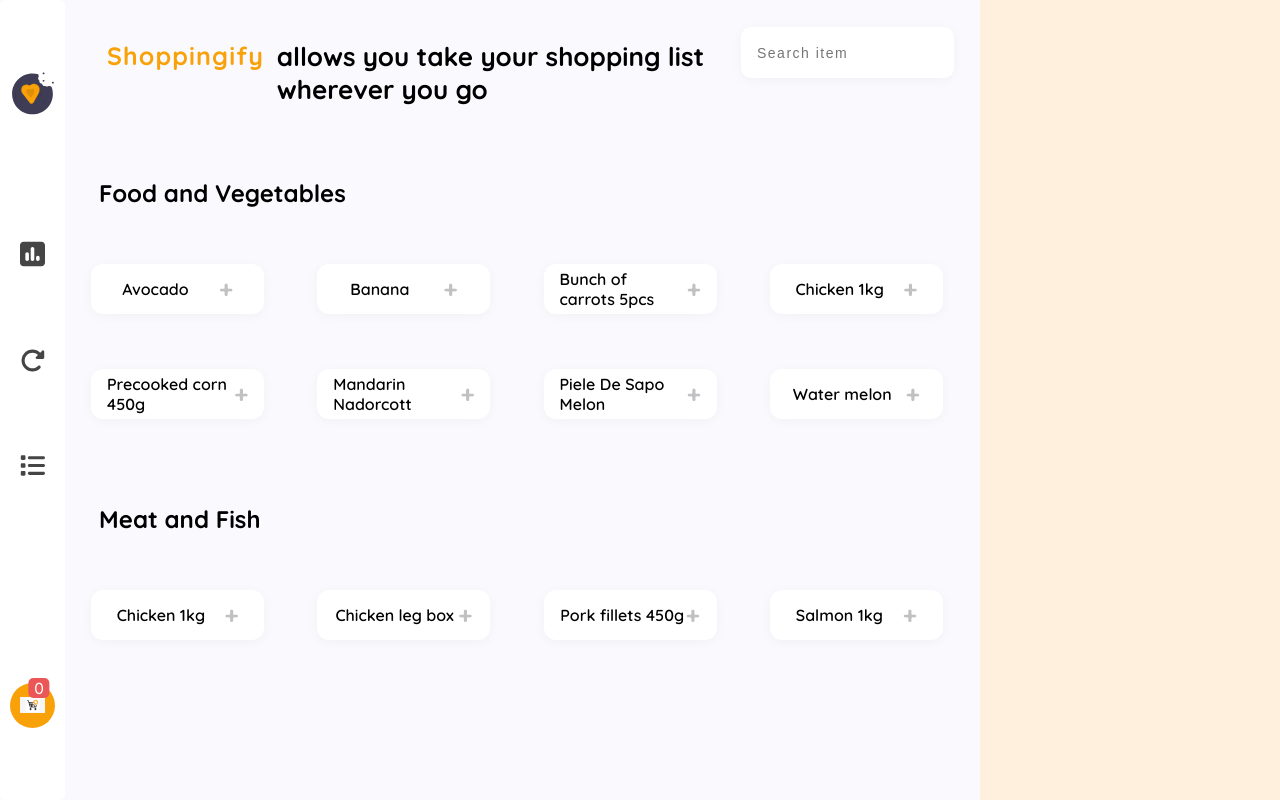
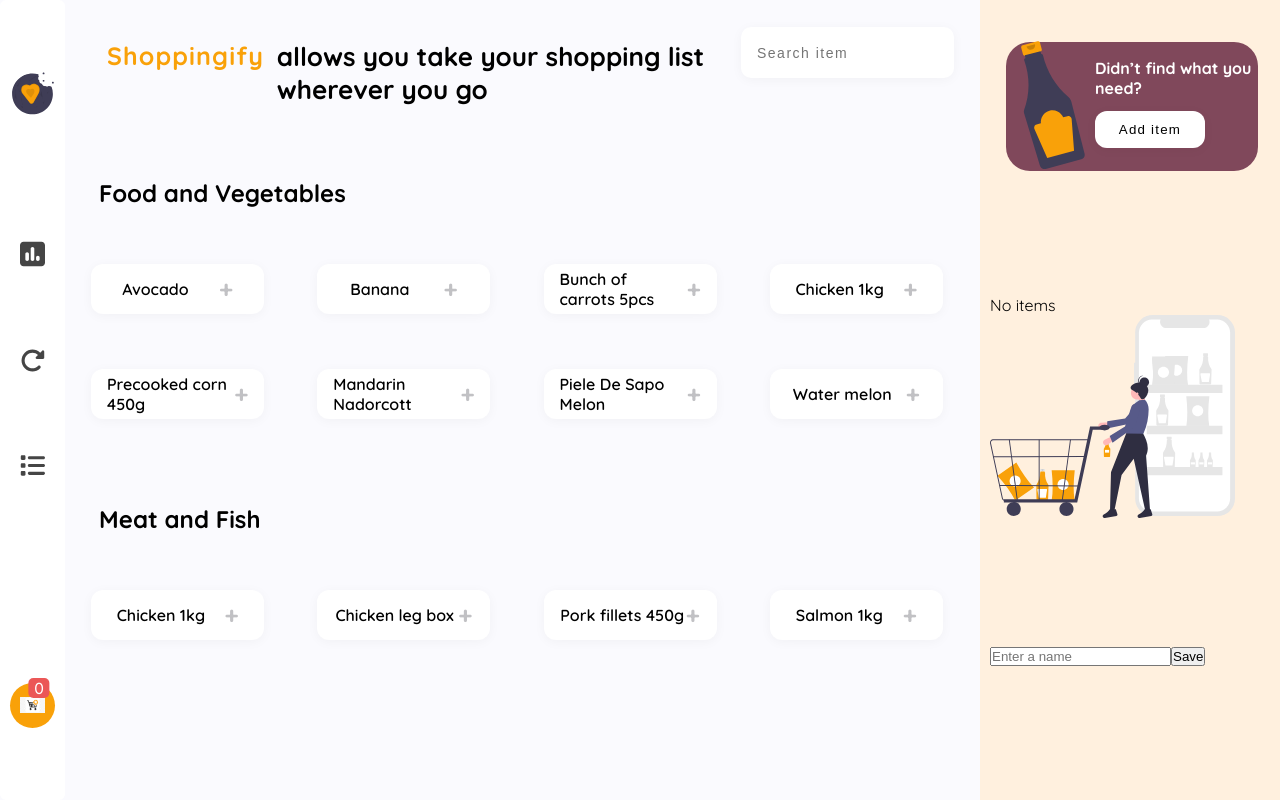
Before and after one commit to EjiroOsiephri/Shoppingfy-app, a React (Vite) app in the folder shoppingify-master/vite-project/: page / in a window 1280 px wide. Built offline with nearby package versions, Linux system fonts and the light colour scheme.

Commit message:
Styling the cart section

```diff
--- a/shoppingify-master/vite-project/src/Components/ItemsContainer.jsx
+++ b/shoppingify-master/vite-project/src/Components/ItemsContainer.jsx
@@ -1,10 +1,28 @@
 import React from "react";
 import Classes from "../Sass/ItemsContainer.module.scss";
+import Source from "../assets/source.svg";
+import EmptyCart from "../assets/shop.svg";
 
 const ItemsContainer = () => {
   return (
     <>
-      <div className={Classes["items-container"]}></div>
+      <aside className={Classes["items-container"]}>
+        <section className={Classes["AddItemToCartContainer"]}>
+          <img src={Source} alt="img-source" />
+          <div>
+            <p>Didn’t find what you need?</p>
+            <button>Add item</button>
+          </div>
+        </section>
+        <div className={Classes["showItemsInCart"]}>
+          <p>No items</p>
+          <img src={EmptyCart} alt="" />
+        </div>
+        <div className={Classes["enterFoodItem"]}>
+          <input type="text" placeholder="Enter a name" />
+          <button>Save</button>
+        </div>
+      </aside>
     </>
   );
 };
--- a/shoppingify-master/vite-project/src/Sass/ItemsContainer.module.scss
+++ b/shoppingify-master/vite-project/src/Sass/ItemsContainer.module.scss
@@ -1,10 +1,42 @@
 .items-container {
+  display: grid;
   height: 100vh;
   width: 389px;
   background-color: rgba(255, 240, 222, 1);
   flex: 0 0 300px;
   padding: 10px;
 }
+
+.AddItemToCartContainer {
+  display: flex;
+  margin: 2rem 0 0 1rem;
+  gap: 0.5em;
+  border-radius: 24px;
+  width: 90%;
+  height: 128.91px;
+  background: rgba(128, 72, 91, 1);
+}
+.AddItemToCartContainer > img {
+  align-self: flex-end;
+}
+.AddItemToCartContainer > div > p {
+  color: white;
+  font-size: 1rem;
+  margin-top: 1em;
+  font-weight: 700;
+}
+.AddItemToCartContainer > div > button {
+  width: 109.94px;
+  height: 36.65px;
+  background: hwb(0 100% 0%);
+  border-radius: 12px;
+  box-shadow: 0px 2px 12px 0px rgba(0, 0, 0, 0.04);
+  border: none;
+  cursor: pointer;
+  letter-spacing: 1.2px;
+  margin-top: 1em;
+}
+
 @media screen and (max-width: 678px) {
   .items-container {
     display: none;
--- a/shoppingify-master/vite-project/src/app.scss
+++ b/shoppingify-master/vite-project/src/app.scss
@@ -3,4 +3,5 @@
   justify-content: space-between;
   height: 100vh;
   overflow: hidden;
+  scroll-behavior: smooth;
 }
```
Also changed, not shown: shoppingify-master/vite-project/src/assets/search.svg (added).
